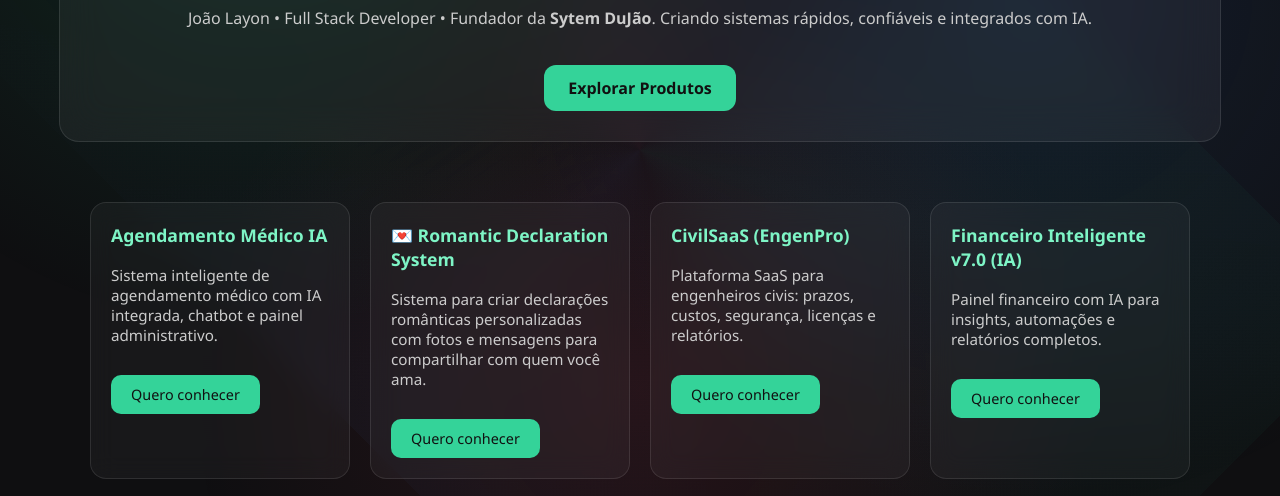
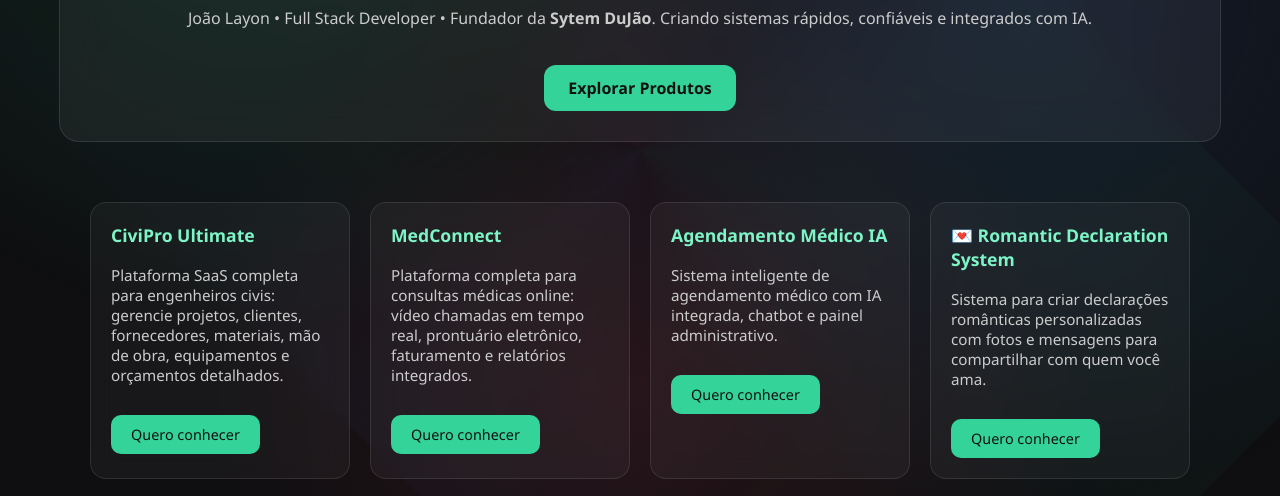
Before and after one commit to DuJao22/Lp, a plain HTML site: page index.html in a window 1280 px wide. Shown: the part 250-746 px from the top of the page. Drawn offline with Linux system fonts and the light colour scheme.

Commit message:
Update index.html

```diff
--- a/index.html
+++ b/index.html
@@ -136,6 +136,29 @@
   </section>
 
   <section id="produtos" class="cards">
+
+      <!-- CiviPro Ultimate -->
+  <div class="card p-6 bg-white dark:bg-gray-900 rounded-lg shadow flex flex-col justify-between">
+    <h3 class="text-xl font-bold mb-2">CiviPro Ultimate</h3>
+    <p class="mb-4 text-gray-700 dark:text-gray-300">
+      Plataforma SaaS completa para engenheiros civis: gerencie projetos, clientes, fornecedores, materiais, mão de obra, equipamentos e orçamentos detalhados.
+    </p>
+    <a href="https://civilpro-system.onrender.com" class="btn-card px-4 py-2 bg-cyan-600 hover:bg-cyan-700 text-white rounded text-center" target="_blank">
+      Quero conhecer
+    </a>
+  </div>
+
+  <!-- MedConnect -->
+  <div class="card p-6 bg-white dark:bg-gray-900 rounded-lg shadow flex flex-col justify-between">
+    <h3 class="text-xl font-bold mb-2">MedConnect</h3>
+    <p class="mb-4 text-gray-700 dark:text-gray-300">
+      Plataforma completa para consultas médicas online: vídeo chamadas em tempo real, prontuário eletrônico, faturamento e relatórios integrados.
+    </p>
+    <a href="https://consultas-online.onrender.com" class="btn-card px-4 py-2 bg-cyan-600 hover:bg-cyan-700 text-white rounded text-center" target="_blank">
+      Quero conhecer
+    </a>
+  </div>
+
     <div class="card">
 
       <h3>Agendamento Médico IA</h3>
```
